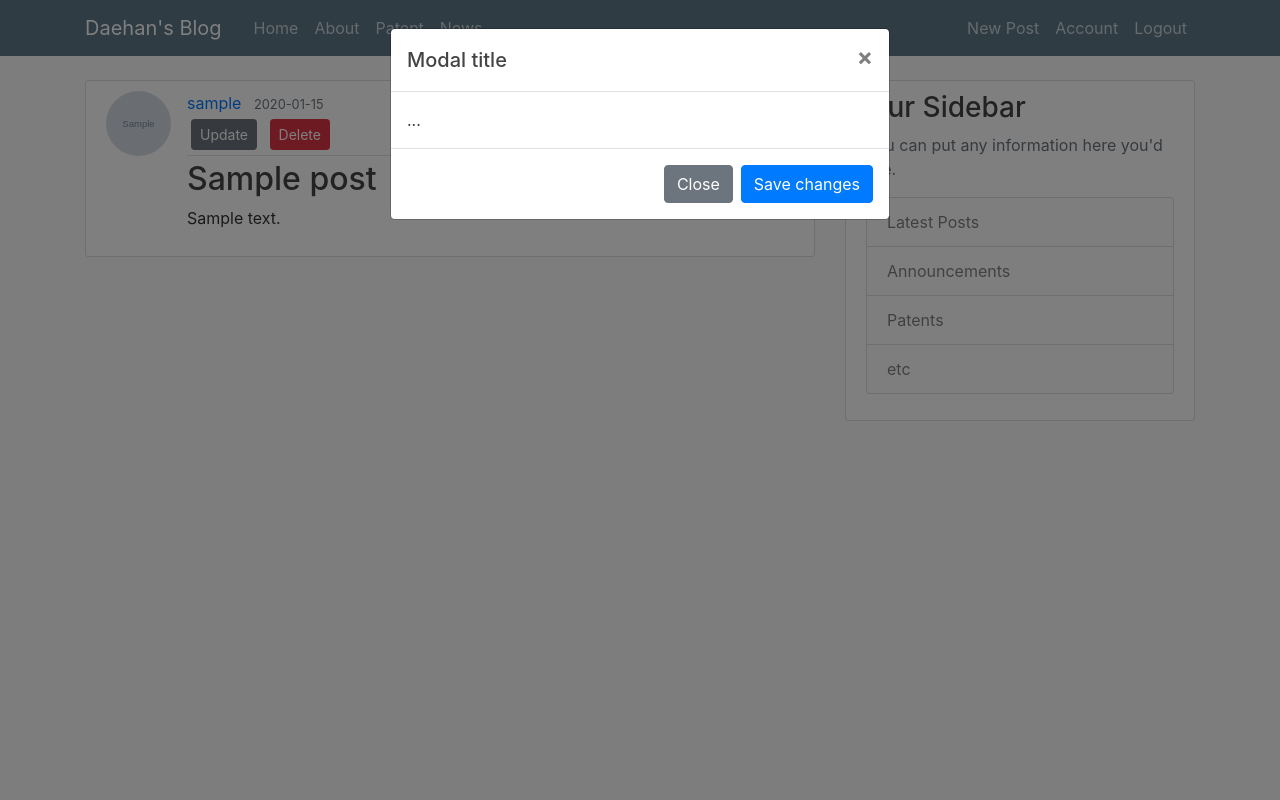
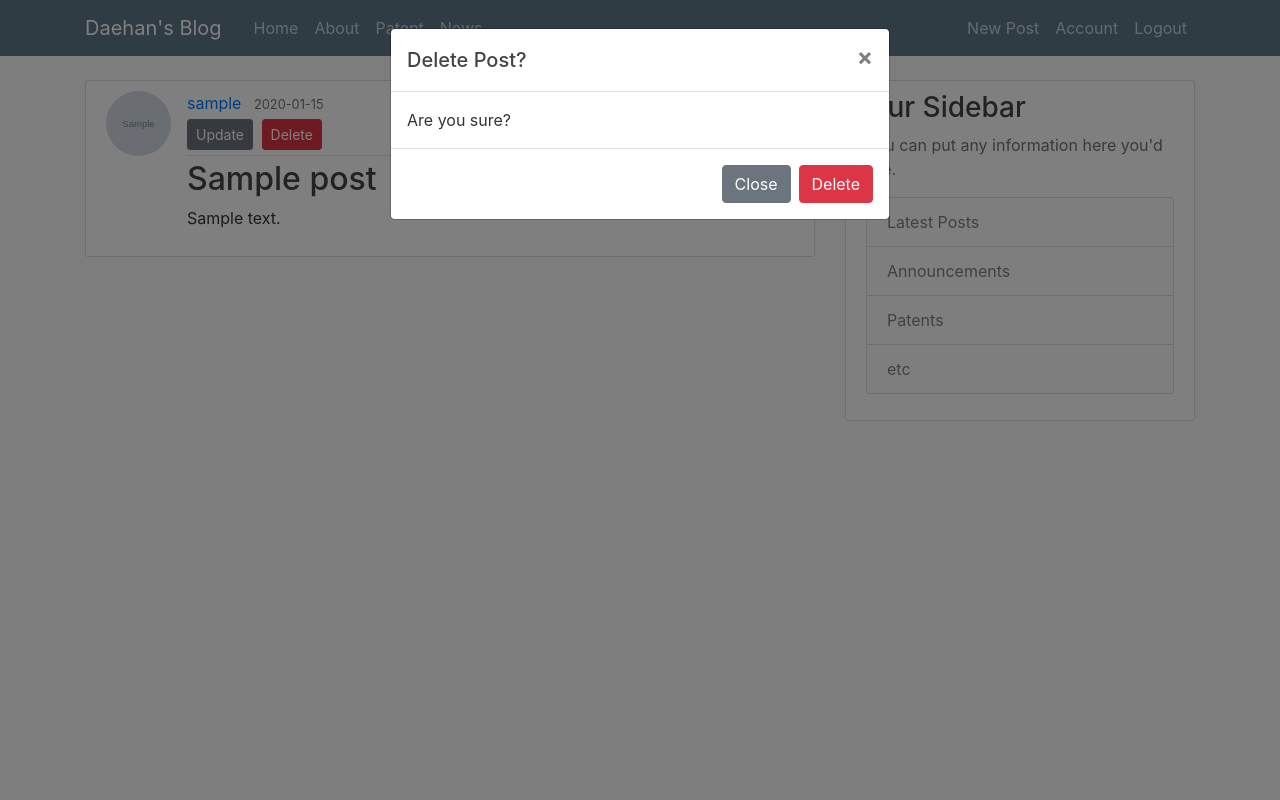
Before and after one commit to Foxlee1015/1st_project, a Flask app: page /post/1 in a window 1280 px wide, after a click on "Delete". Run offline with Flask 2, Linux system fonts and the light colour scheme; a user stored in the database is signed in; tables that the repository leaves empty hold one stand-in row (values such as "Sample post"); grey boxes marked "Sample" are stand-in pictures; some libraries are stand-ins or nearby versions.

Commit message:
def delete_post

```diff
--- a/flask/flaskblog/routes.py
+++ b/flask/flaskblog/routes.py
@@ -123,3 +123,15 @@ def update_post(post_id):
         form.title.data = post.title
         form.content.data = post.content     # form 에 post 를 넣어줌.
     return render_template('create_post.html', title='update post', form=form, legend='Update Post')  # 바로위 form 을 form 으로 정의  # legend 테크,
+
+
+@app.route('/post/<int:post_id>/delete',  methods=['GET', 'POST'])
+@login_required
+def delete_post(post_id):
+    post = Post.query.get_or_404(post_id)
+    if post.author != current_user:
+        abort(403)
+    db.session.delete(post)
+    db.session.commit()
+    flash('Your post has been deleted!', 'success')
+    return redirect(url_for('home'))
--- a/flask/flaskblog/templates/post.html
+++ b/flask/flaskblog/templates/post.html
@@ -8,7 +8,7 @@
                 <small class="text-muted">{{ post.date.strftime('%Y-%m-%d') }}</small>  <!-- # 연월일 만 display -->
                 {% if post.author == current_user %}
                     <div>
-                        <a class="btn btn-secondary btn-sm m-1" href="{{ url_for('update_post', post_id=post.id)}}">Update</a>   <!-- update 버튼 -->
+                        <a class="btn btn-secondary btn-sm mt-1 mb-1" href="{{ url_for('update_post', post_id=post.id)}}">Update</a>   <!-- update 버튼 -->
                         <button type="button" class="btn btn-danger btn-sm m-1" data-toggle="modal" data-target="#deleteModal"> Delete</button>
                     </div>
                 {% endif %}
@@ -22,17 +22,18 @@
         <div class="modal-dialog" role="document">
             <div class="modal-content">
                 <div class="modal-header">
-                    <h5 class="modal-title" id="deleteModalLabel">Modal title</h5>
+                    <h5 class="modal-title" id="deleteModalLabel">Delete Post?</h5>
                     <button type="button" class="close" data-dismiss="modal" aria-label="Close">
                         <span aria-hidden="true">&times;</span>
                     </button>
                 </div>
-                <div class="modal-body">
-                ...
+                <div class="modal-body">Are you sure?
                 </div>
                 <div class="modal-footer">
                     <button type="button" class="btn btn-secondary" data-dismiss="modal">Close</button>
-                    <button type="button" class="btn btn-primary">Save changes</button>
+                    <form action="{{  url_for('delete_post', post_id=post.id) }}" method="POST">
+                        <input class="btn btn-danger" type="submit" value="Delete">
+                    </form>
                 </div>
             </div>
         </div>
```
